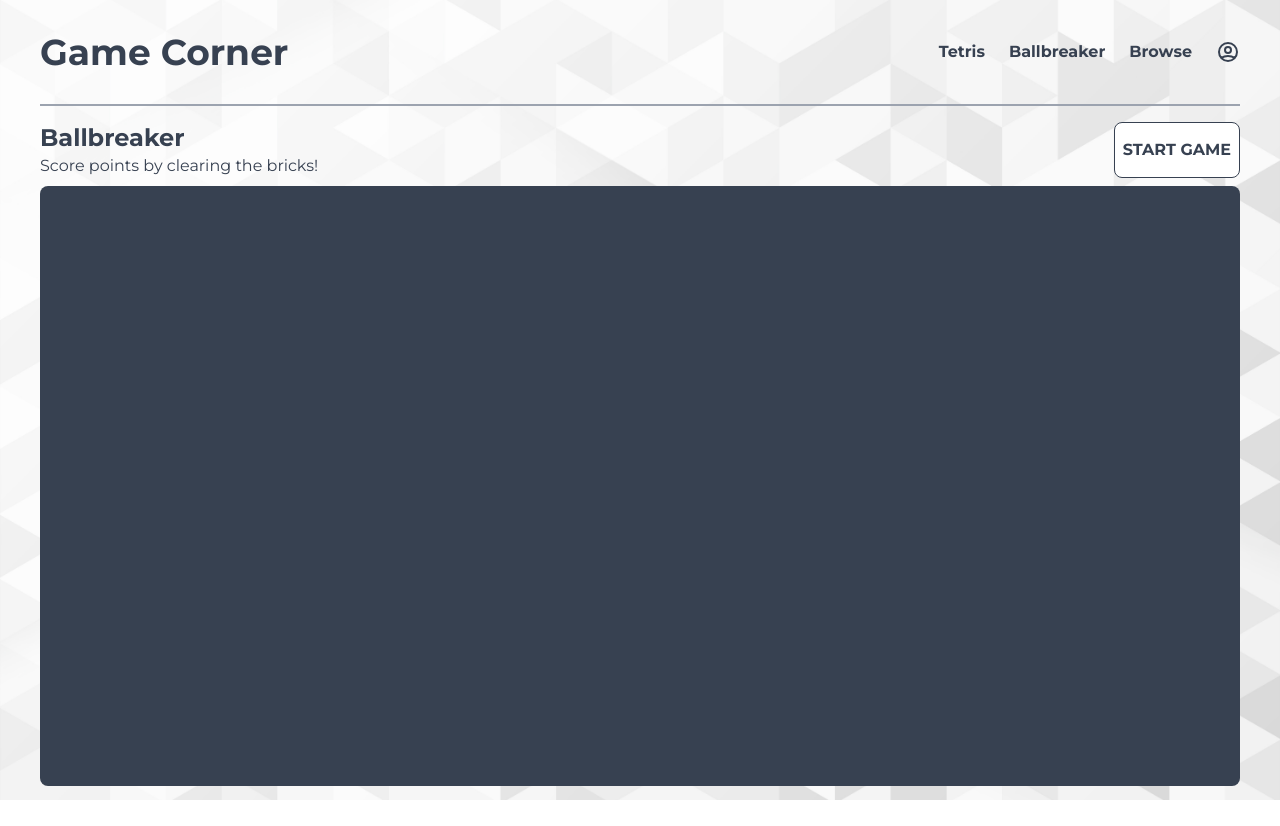
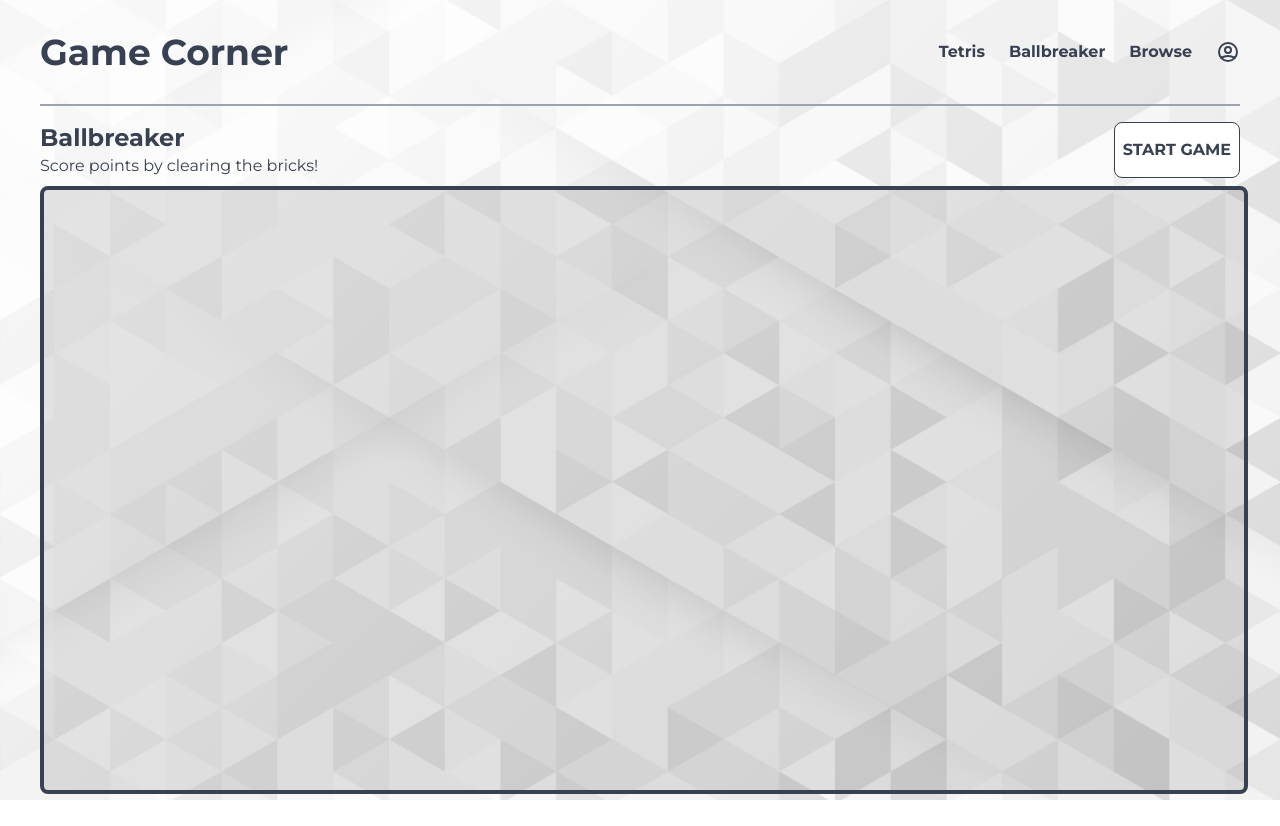
Before and after one commit to falklinus/game-corner, a React (Create React App) app in the folder client/: page /games/ballbreaker in a window 1280 px wide. Built offline with nearby package versions, Linux system fonts and the light colour scheme; no server answers.

Commit message:
adding ballbreaker paddle

```diff
--- a/client/src/games/ballbreaker/components/BallbreakerGame.tsx
+++ b/client/src/games/ballbreaker/components/BallbreakerGame.tsx
@@ -1,18 +1,6 @@
-import { useEffect, useState } from 'react'
+import { Canvas } from '.'
 
 const BallbreakerGame = () => {
-  const [canvasize, setCanvasSize] = useState({
-    width: window.innerWidth - 80,
-    height: (window.innerWidth - 80) / 2,
-  })
-  const handleResize = () => {
-    setCanvasSize({ width: window.innerWidth - 80, height: (window.innerWidth - 80) / 2 })
-  }
-
-  useEffect(() => {
-    window.addEventListener('resize', handleResize)
-    return () => window.removeEventListener('resize', handleResize)
-  }, [])
   return (
     <div className='flex flex-col gap-2'>
       <div className='flex justify-between'>
@@ -27,11 +15,9 @@ const BallbreakerGame = () => {
           START GAME
         </button>
       </div>
-      <canvas
-        width={canvasize.width}
-        height={canvasize.height}
-        className='bg-gray-700 mx-auto rounded-lg'
-      ></canvas>
+      <div>
+        <Canvas />
+      </div>
     </div>
   )
 }
--- /dev/null
+++ b/client/src/games/ballbreaker/components/Canvas.tsx
@@ -0,0 +1,55 @@
+import { useEffect, useState, useRef } from 'react'
+import { useFrameTime } from 'hooks'
+import { usePaddle } from '../hooks'
+import { Position } from '../types'
+
+const Canvas = () => {
+  const canvasRef = useRef<HTMLCanvasElement>(null)
+  const [canvasContext, setCanvasContext] = useState<CanvasRenderingContext2D | null | undefined>(
+    null
+  )
+  const [canvasPosition, setCanvasPosition] = useState<Position>({
+    pos: {
+      x: canvasRef.current?.getBoundingClientRect().left as number,
+      y: canvasRef.current?.getBoundingClientRect().top as number,
+    },
+    width: window.innerWidth - 80,
+    height: (window.innerWidth - 80) / 2,
+  })
+  const [drawPaddle] = usePaddle(canvasPosition, canvasContext)
+
+  const handleResize = () => {
+    setCanvasPosition((prevCanvasPosition) => ({
+      ...prevCanvasPosition,
+      width: window.innerWidth - 80,
+      height: (window.innerWidth - 80) / 2,
+    }))
+  }
+
+  useEffect(() => {
+    if (!canvasRef.current) return
+    setCanvasContext(canvasRef.current.getContext('2d'))
+  }, [canvasRef])
+
+  useEffect(() => {
+    window.addEventListener('resize', handleResize)
+    return () => window.removeEventListener('resize', handleResize)
+  }, [])
+
+  useFrameTime(() => {
+    if (!(canvasContext && canvasPosition)) return
+    canvasContext.clearRect(0, 0, canvasPosition.width as number, canvasPosition.height as number)
+    drawPaddle()
+  }, 1000 / 30)
+
+  return (
+    <canvas
+      ref={canvasRef}
+      width={canvasPosition.width}
+      height={canvasPosition.height}
+      className='border-4 border-gray-700 bg-black bg-opacity-10 mx-auto rounded-lg'
+    />
+  )
+}
+
+export default Canvas
--- a/client/src/games/ballbreaker/components/index.ts
+++ b/client/src/games/ballbreaker/components/index.ts
@@ -1 +1,2 @@
 export { default as BallbreakerGame } from './BallbreakerGame'
+export { default as Canvas } from './Canvas'
--- /dev/null
+++ b/client/src/games/ballbreaker/hooks/index.ts
@@ -0,0 +1 @@
+export { usePaddle } from './usePaddle'
--- /dev/null
+++ b/client/src/games/ballbreaker/hooks/usePaddle.ts
@@ -0,0 +1,51 @@
+import { useCallback, useEffect, useState } from 'react'
+import { Position } from '../types'
+
+export const usePaddle = (
+  canvasPosition: Position,
+  canvasContext: CanvasRenderingContext2D | null | undefined
+) => {
+  const [paddle, setPaddle] = useState<{
+    x: number | undefined
+    y: number | undefined
+    width: number
+    height: number
+  }>({
+    x: undefined,
+    y: undefined,
+    width: 100,
+    height: 10,
+  })
+  //const [mouse, setMouse] = useState({ pos: { x: undefined, y: undefined } })
+
+  const handleMouseMove = useCallback(
+    (e: MouseEvent) => {
+      if (!canvasPosition) return
+      setPaddle((prevPaddle) => ({
+        ...prevPaddle,
+        x:
+          e.clientX + paddle.width / 2 < (canvasPosition.width as number)
+            ? e.clientX > paddle.width / 2
+              ? e.clientX - paddle.width / 2
+              : 0
+            : (canvasPosition.width as number) - paddle.width,
+        y: (canvasPosition.height as number) - paddle.height - 10,
+      }))
+    },
+    [canvasPosition, paddle]
+  )
+
+  const drawPaddle = () => {
+    if (!canvasContext) return
+    canvasContext.fillStyle = 'rgb(55,65,81)'
+    canvasContext.fillRect(paddle.x as number, paddle.y as number, paddle.width, paddle.height)
+  }
+
+  useEffect(() => {
+    window.addEventListener('mousemove', handleMouseMove)
+
+    return () => window.removeEventListener('mousemove', handleMouseMove)
+  }, [handleMouseMove])
+
+  return [drawPaddle]
+}
--- /dev/null
+++ b/client/src/games/ballbreaker/types/index.ts
@@ -0,0 +1,8 @@
+export interface Position {
+  pos: {
+    x: number
+    y: number
+  }
+  width: number
+  height: number
+}
--- a/client/src/games/tetris/components/TetrisGame.tsx
+++ b/client/src/games/tetris/components/TetrisGame.tsx
@@ -1,7 +1,8 @@
 import { useState, useEffect, useCallback } from 'react'
 
 import { Display, Board, NextTetris } from 'games/tetris/components'
-import { useTetris, useBoard, useGameStats, useFrameTime } from 'games/tetris/hooks'
+import { useTetris, useBoard, useGameStats } from 'games/tetris/hooks'
+import { useFrameTime } from 'hooks'
 
 import { UseBoard, UseGameStats, UseTetris } from 'games/tetris/types'
 import { checkCollision, createBoard } from 'games/tetris/util'
--- a/client/src/games/tetris/hooks/index.ts
+++ b/client/src/games/tetris/hooks/index.ts
@@ -1,4 +1,3 @@
 export { useTetris } from './useTetris'
 export { useBoard } from './useBoard'
 export { useGameStats } from './useGameStats'
-export { useFrameTime } from './useFrameTime'
--- a/client/src/games/tetris/hooks/useFrameTime.ts
+++ /dev/null
@@ -1,25 +0,0 @@
-import { useEffect, useRef } from 'react'
-
-export const useFrameTime = (callback: () => void, interval: number | null) => {
-	const savedCallback = useRef<() => void>()
-
-	useEffect(() => {
-		savedCallback.current = callback
-	}, [callback])
-
-	useEffect(() => {
-		let lastRenderTime = 0
-		let frameId: number
-		const frame = (time: number): void => {
-			frameId = requestAnimationFrame(frame)
-			const timeSinceLastRender = time - lastRenderTime
-			if (timeSinceLastRender < (interval as number)) return
-			lastRenderTime = time
-			if (savedCallback.current) savedCallback.current()
-		}
-
-		if (interval !== null) requestAnimationFrame(frame)
-
-		return () => cancelAnimationFrame(frameId)
-	}, [interval])
-}
--- /dev/null
+++ b/client/src/hooks/index.ts
@@ -0,0 +1 @@
+export { useFrameTime } from './useFrameTime'
--- /dev/null
+++ b/client/src/hooks/useFrameTime.ts
@@ -0,0 +1,25 @@
+import { useEffect, useRef } from 'react'
+
+export const useFrameTime = (callback: () => void, interval: number | null) => {
+  const savedCallback = useRef<() => void>()
+
+  useEffect(() => {
+    savedCallback.current = callback
+  }, [callback])
+
+  useEffect(() => {
+    let lastRenderTime = 0
+    let frameId: number
+    const frame = (time: number): void => {
+      frameId = requestAnimationFrame(frame)
+      const timeSinceLastRender = time - lastRenderTime
+      if (timeSinceLastRender < (interval as number)) return
+      lastRenderTime = time
+      if (savedCallback.current) savedCallback.current()
+    }
+
+    if (interval !== null) requestAnimationFrame(frame)
+
+    return () => cancelAnimationFrame(frameId)
+  }, [interval])
+}
```
